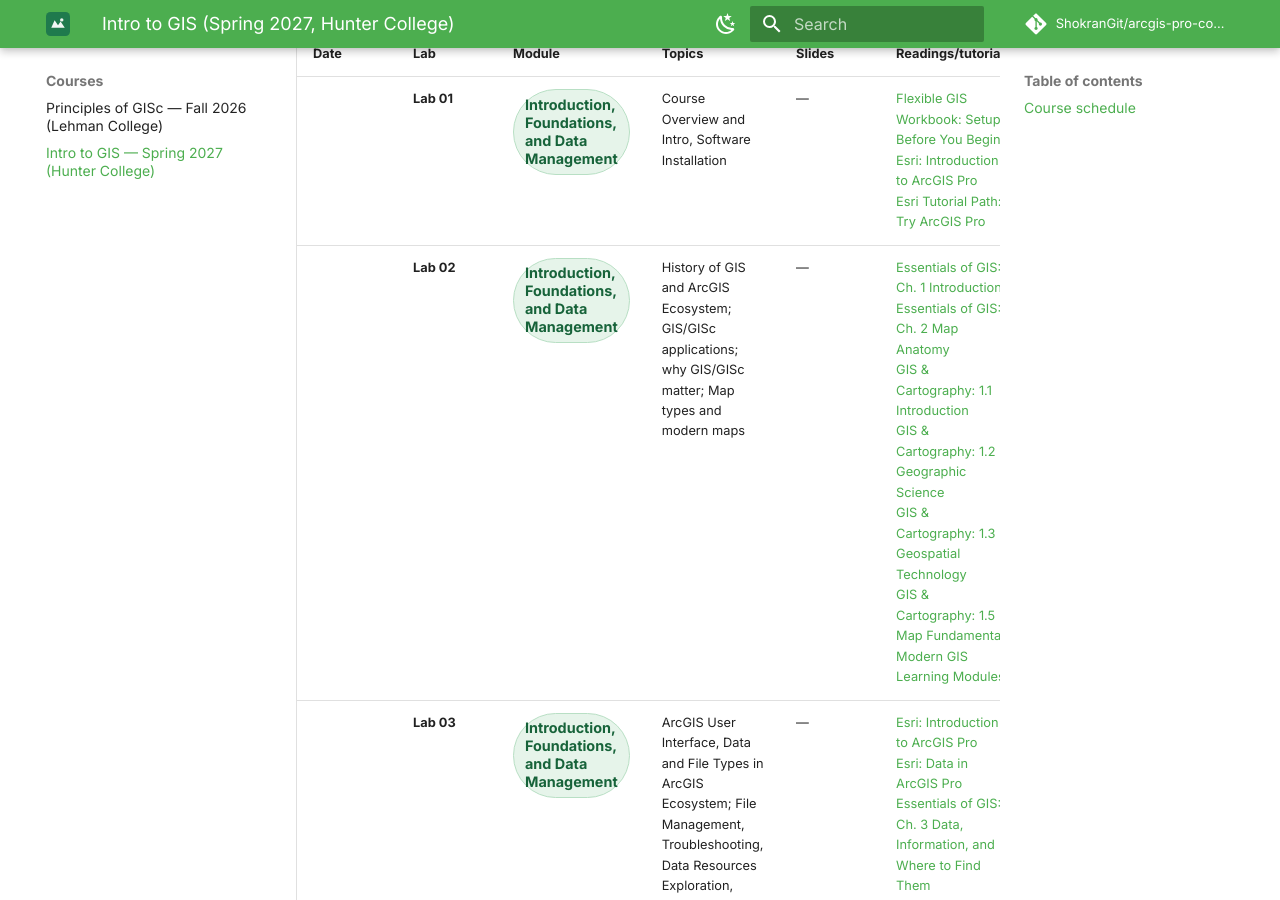
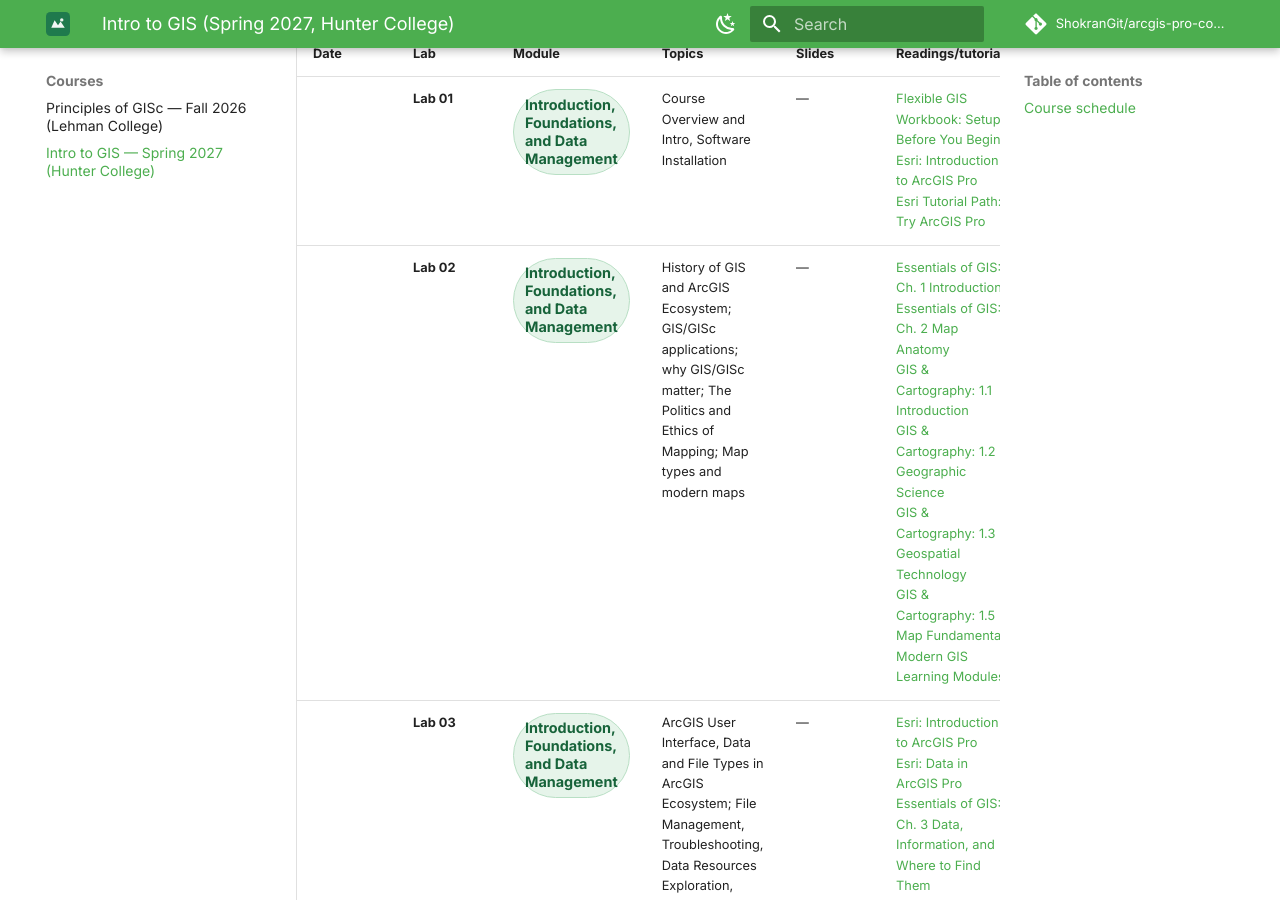
Before and after one commit to ShokranGit/arcgis-pro-course, an MkDocs documentation site: the page built from docs/courses/hunter-intro-gis-spring2027.md, in a window 1280 px wide and 900 px high, scrolled down 447 px. Built offline with MkDocs 1.6.1 and Material for MkDocs 9.7.7, drawn with Linux system fonts in a browser that asks for light colours; comment, search, counter and statistics services are not loaded.

Commit message:
Add Politics and Ethics of Mapping to Lab 02 (Hunter)

```diff
--- a/docs/courses/hunter-intro-gis-spring2027.md
+++ b/docs/courses/hunter-intro-gis-spring2027.md
@@ -13,7 +13,7 @@ This page tracks the course schedule for the Spring 2027 section of *Intro to GI
 | Date | Lab | Module | Topics | Slides | Readings/tutorials |
 |---|---|---|---|---|---|
 |  | **Lab 01** | <span class="module-badge module-intro">Introduction, Foundations, and Data Management</span> | Course Overview and Intro, Software Installation | — | [Flexible GIS Workbook: Setup Before You Begin](https://mlpp.pressbooks.pub/flexiblegisworkbookpro/front-matter/setup-before-you-begin/)<br>[Esri: Introduction to ArcGIS Pro](https://doc.esri.com/en/arcgis-pro/latest/get-started/get-started.html)<br>[Esri Tutorial Path: Try ArcGIS Pro](https://learn.arcgis.com/en/paths/try-arcgis-pro/) |
-|  | **Lab 02** | <span class="module-badge module-intro">Introduction, Foundations, and Data Management</span> | History of GIS and ArcGIS Ecosystem; GIS/GISc applications; why GIS/GISc matter; Map types and modern maps | — | [Essentials of GIS: Ch. 1 Introduction](https://saylordotorg.github.io/text_essentials-of-geographic-information-systems/s05-introduction.html)<br>[Essentials of GIS: Ch. 2 Map Anatomy](https://saylordotorg.github.io/text_essentials-of-geographic-information-systems/s06-map-anatomy.html)<br>[GIS & Cartography: 1.1 Introduction](https://slcc.pressbooks.pub/maps/chapter/1-1/)<br>[GIS & Cartography: 1.2 Geographic Science](https://slcc.pressbooks.pub/maps/chapter/1-2/)<br>[GIS & Cartography: 1.3 Geospatial Technology](https://slcc.pressbooks.pub/maps/chapter/1-3/)<br>[GIS & Cartography: 1.5 Map Fundamentals](https://slcc.pressbooks.pub/maps/chapter/1-5/)<br>[Modern GIS Learning Modules](https://modern-gis-learngis.hub.arcgis.com/) |
+|  | **Lab 02** | <span class="module-badge module-intro">Introduction, Foundations, and Data Management</span> | History of GIS and ArcGIS Ecosystem; GIS/GISc applications; why GIS/GISc matter; The Politics and Ethics of Mapping; Map types and modern maps | — | [Essentials of GIS: Ch. 1 Introduction](https://saylordotorg.github.io/text_essentials-of-geographic-information-systems/s05-introduction.html)<br>[Essentials of GIS: Ch. 2 Map Anatomy](https://saylordotorg.github.io/text_essentials-of-geographic-information-systems/s06-map-anatomy.html)<br>[GIS & Cartography: 1.1 Introduction](https://slcc.pressbooks.pub/maps/chapter/1-1/)<br>[GIS & Cartography: 1.2 Geographic Science](https://slcc.pressbooks.pub/maps/chapter/1-2/)<br>[GIS & Cartography: 1.3 Geospatial Technology](https://slcc.pressbooks.pub/maps/chapter/1-3/)<br>[GIS & Cartography: 1.5 Map Fundamentals](https://slcc.pressbooks.pub/maps/chapter/1-5/)<br>[Modern GIS Learning Modules](https://modern-gis-learngis.hub.arcgis.com/) |
 |  | **Lab 03** | <span class="module-badge module-intro">Introduction, Foundations, and Data Management</span> | ArcGIS User Interface, Data and File Types in ArcGIS Ecosystem; File Management, Troubleshooting, Data Resources Exploration, Data Acquisition | — | [Esri: Introduction to ArcGIS Pro](https://doc.esri.com/en/arcgis-pro/latest/get-started/get-started.html)<br>[Esri: Data in ArcGIS Pro](https://doc.esri.com/en/arcgis-pro/latest/help/data/main/data-in-arcgis-pro.html)<br>[Essentials of GIS: Ch. 3 Data, Information, and Where to Find Them](https://saylordotorg.github.io/text_essentials-of-geographic-information-systems/s07-data-information-and-where-to-.html)<br>[Essentials of GIS: Ch. 4 Data Models for GIS](https://saylordotorg.github.io/text_essentials-of-geographic-information-systems/s08-data-models-for-gis.html)<br>[GIS & Cartography: 4.2 Raster Data Models](https://slcc.pressbooks.pub/maps/chapter/4-2/)<br>[GIS & Cartography: 4.3 Vector Data Models](https://slcc.pressbooks.pub/maps/chapter/4-3/)<br>[GIS & Cartography: 5.2 Geographic Data Acquisition](https://slcc.pressbooks.pub/maps/chapter/5-2/)<br>[GIS & Cartography: 5.4 File Formats](https://slcc.pressbooks.pub/maps/chapter/5-4/)<br>[Flexible GIS Workbook: Appendix A GIS Data Repositories](https://mlpp.pressbooks.pub/flexiblegisworkbookpro/back-matter/appendix/) |
 |  | **Lab 04** | <span class="module-badge module-intro">Introduction, Foundations, and Data Management</span> | Adding Data, Project, Map, Layer, and Geodatabase Creation; Coordinate and Projection Systems | — | [Flexible GIS Workbook: 1.1 Start a New Project](https://mlpp.pressbooks.pub/flexiblegisworkbookpro/chapter/chapter-1/)<br>[Flexible GIS Workbook: 1.3 Add Data to the Map](https://mlpp.pressbooks.pub/flexiblegisworkbookpro/chapter/1-3-add-data-to-the-map/)<br>[Flexible GIS Workbook: 1.4 Change the Map Projection](https://mlpp.pressbooks.pub/flexiblegisworkbookpro/chapter/1-4-change-the-map-projection/)<br>[Flexible GIS Workbook: 1.11 Package Your GIS Project](https://mlpp.pressbooks.pub/flexiblegisworkbookpro/chapter/1-11-package-your-gis-project/)<br>[Essentials of GIS: Ch. 5 Geospatial Data Management](https://saylordotorg.github.io/text_essentials-of-geographic-information-systems/s09-geospatial-data-management.html)<br>[GIS & Cartography: 2.3 Datums, Coordinate Systems, and Map Projections](https://slcc.pressbooks.pub/maps/chapter/2-3/)<br>[GIS & Cartography: 5.3 Geodatabases](https://slcc.pressbooks.pub/maps/chapter/5-3/) |
 |  | **Lab 05** | <span class="module-badge module-tabular">Tabular Data and Mapping</span> | Attribute Table and Field; CSV table creation, management, import and map creation; Field creation, editing and calculation | — | [Flexible GIS Workbook: 2.2 Create Point Features from a Table](https://mlpp.pressbooks.pub/flexiblegisworkbookpro/chapter/2-2-create-point-features-from-a-table/)<br>[Flexible GIS Workbook: Ch. 3 Work With Data](https://mlpp.pressbooks.pub/flexiblegisworkbookpro/part/work-with-data/)<br>[Essentials of GIS: Ch. 5 Geospatial Data Management](https://saylordotorg.github.io/text_essentials-of-geographic-information-systems/s09-geospatial-data-management.html)<br>[Essentials of GIS: Ch. 6 Data Characteristics and Visualization](https://saylordotorg.github.io/text_essentials-of-geographic-information-systems/s10-data-characteristics-and-visua.html)<br>[GIS & Cartography: 3.2 Data and Information](https://slcc.pressbooks.pub/maps/chapter/3-2/)<br>[GIS & Cartography: 6.2 Descriptions and Summaries](https://slcc.pressbooks.pub/maps/chapter/6-2/) |
```
